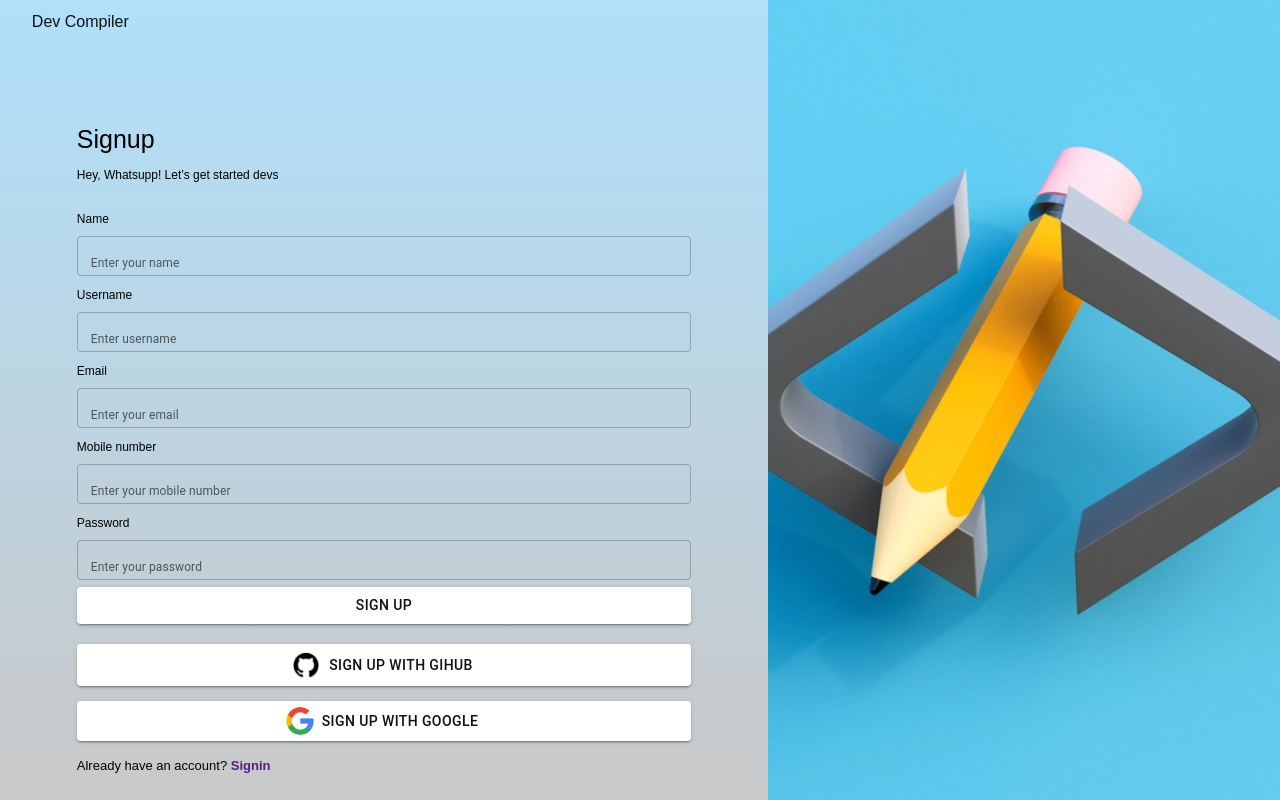
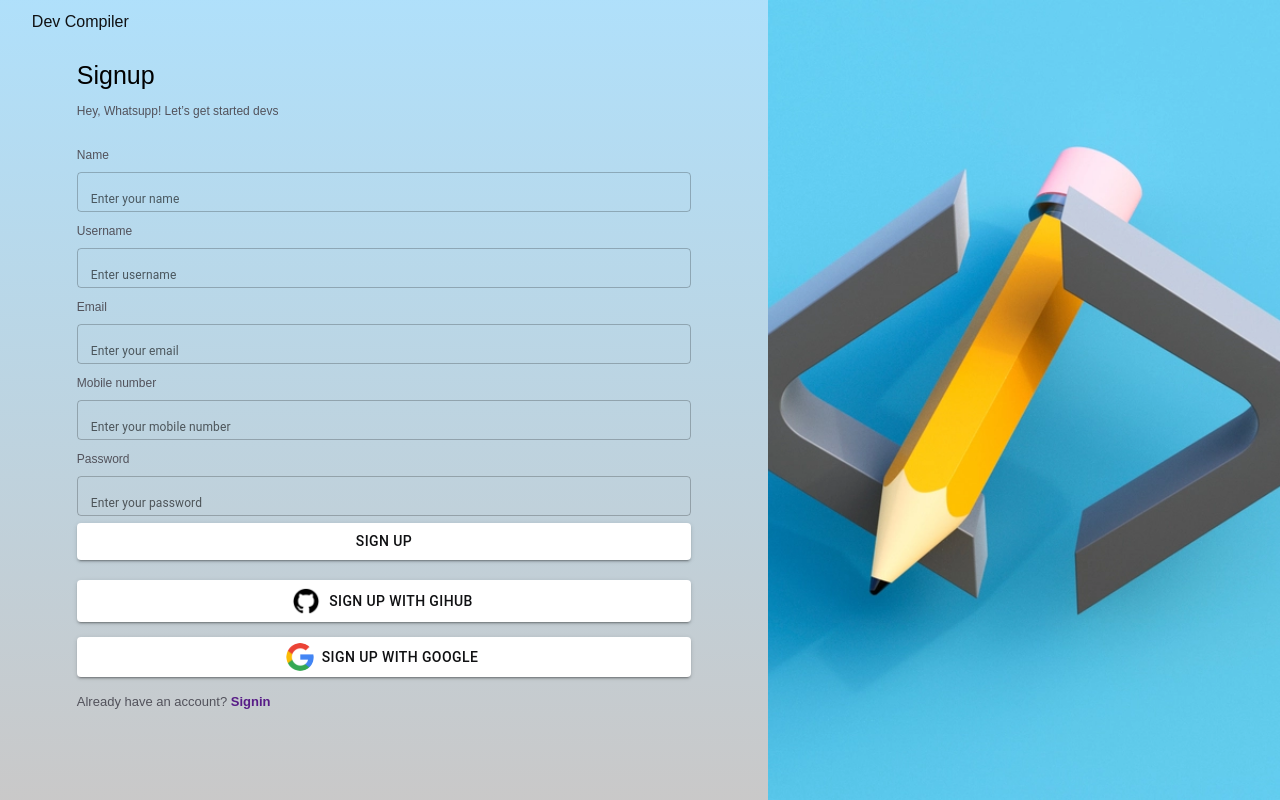
Before and after one commit to shahabazkc/dev-compiler-client, a Next.js app: page /signup in a window 1280 px wide. Built offline with nearby package versions, Linux system fonts and the light colour scheme; no server answers; a web font is replaced by a local one.

Commit message:
fix: color auth

```diff
--- a/src/components/login/login.module.scss
+++ b/src/components/login/login.module.scss
@@ -4,12 +4,9 @@
     font-weight: 500;
     font-size: 25px;
     line-height: 22px;
-    /* identical to box height */
-    // color: #000000;
 }
 
 .loginContentText{
-//    color: $label-color;
    font-size: 12px;
    line-height: 10px;
    margin-bottom: 20px;
--- a/src/components/login/loginLeft.tsx
+++ b/src/components/login/loginLeft.tsx
@@ -83,20 +83,20 @@ export default function LoginLeft() {
       <div className={authStyles.authLeftContent}>
         <div className="login-content">
           <h1 className={loginStyles.contentTitle}><span>Welcome Back !</span></h1>
-          <p className={loginStyles.loginContentText}>Welcome back! Please enter your details</p>
+          <p className={`${loginStyles.loginContentText} text-zinc-600`}>Welcome back! Please enter your details</p>
 
           <div className="login-form">
-            <div className="form__input">
+            <div className="form__input text-zinc-600">
               <label className="label">Username/email</label>
               {loginData.username.error?.length > 0 && <p className={errorTextClass}>{loginData.username.error}</p>}
               <TextField name="username" error={loginData?.username.error?.length > 0} onChange={changeHandler} value={loginData.username.value} type="text" size="small" label="Enter your email/username" variant="outlined" />
             </div>
-            <div className="form__input">
+            <div className="form__input text-zinc-600">
               <label className="label">Password</label>
               {loginData.password.error?.length > 0 && <p className={errorTextClass}>{loginData.password.error}</p>}
               <TextField name="password" error={loginData?.password?.error?.length > 0} onChange={changeHandler} value={loginData.password.value} type="password" size="small" label="Enter your password" variant="outlined" />
             </div>
-            <div className="">
+            <div className="form__label">
               <Link  className="text-purple-800 font-normal text-sm text-right" href={'/'}>Forgot Password?</Link>
             </div>
             <div className={`${authStyles.actionButton}`}>
--- a/src/components/signup/signupLeft.tsx
+++ b/src/components/signup/signupLeft.tsx
@@ -87,30 +87,30 @@ export const SignupLeft = () => {
             <div className={authStyles.authLeftContent}>
                 <div className="signup-content">
                     <h1 className={signupStyles.contentTitle}><span>Signup</span></h1>
-                    <p className={signupStyles.signupContentText}>Hey, Whatsupp! Let’s get started devs</p>
+                    <p className={`${signupStyles.signupContentText} text-zinc-600`}>Hey, Whatsupp! Let’s get started devs</p>
 
                     <div className="login-form">
-                        <div className="form__input">
+                        <div className="form__input text-zinc-600">
                             <label className="label">Name</label>
                             {signupData.name.error?.length > 0 && <p className={errorTextClass}>{signupData.name.error}</p>}
                             <TextField name="name" error={signupData.name.error?.length > 0} type="text" value={signupData.name.value} onChange={changeHandler} size="small" label="Enter your name" variant="outlined" />
                         </div>
-                        <div className="form__input">
+                        <div className="form__input text-zinc-600">
                             <label className="label">Username</label>
                             {signupData.username.error?.length > 0 && <p className={errorTextClass}>{signupData.username.error}</p>}
                             <TextField name="username" error={signupData.username.error?.length > 0} type="text" value={signupData.username.value} onChange={changeHandler} size="small" label="Enter username" variant="outlined" />
                         </div>
-                        <div className="form__input">
+                        <div className="form__input text-zinc-600">
                             <label className="label">Email</label>
                             {signupData.email.error?.length > 0 && <p className={errorTextClass}>{signupData.email.error}</p>}
                             <TextField name="email" error={signupData.email.error?.length > 0} type="email" value={signupData.email.value} onChange={changeHandler} size="small" label="Enter your email" variant="outlined" />
                         </div>
-                        <div className="form__input">
+                        <div className="form__input text-zinc-600">
                             <label className="label">Mobile number</label>
                             {signupData.mobile.error?.length > 0 && <p className={errorTextClass}>{signupData.mobile.error}</p>}
                             <TextField name="mobile" error={signupData.mobile.error?.length > 0} type="text" value={signupData.mobile.value} onChange={changeHandler} size="small" label="Enter your mobile number" variant="outlined" />
                         </div>
-                        <div className="form__input">
+                        <div className="form__input text-zinc-600">
                             <label className="label">Password</label>
                             {signupData.password.error?.length > 0 && <p className={errorTextClass}>{signupData.password.error}</p>}
                             <TextField name="password" error={signupData.password.error?.length > 0} type="password" value={signupData.password.value} onChange={changeHandler} size="small" label="Enter your password" variant="outlined" />
@@ -125,7 +125,7 @@ export const SignupLeft = () => {
                         <div className={authStyles.actionButton}>
                             <Button onClick={(e) => googleSignInAction(e)} startIcon={<Avatar style={{ height: "28px", width: "28px" }} src={googleIcon.src} />} className={authStyles.oAuthButton} variant="contained" > Sign Up with Google</Button>
                         </div>
-                        <div className="signin_signup_text">
+                        <div className="signin_signup_text text-zinc-600">
                             <p>Already have an account?<Link href={'/login'}> <span className="text-purple-900 font-bold">Signin</span></Link>
                             </p>
                         </div>
--- a/src/styles/auth.module.scss
+++ b/src/styles/auth.module.scss
@@ -6,7 +6,7 @@
 
 .authLeft {
     min-width: 60%;
-    padding-top: 10%;
+    padding-top: 5%;
     background: linear-gradient(180deg, rgba(154, 219, 255, 0.74) 0%, rgba(20, 15, 15, 0.169583) 100.42%, rgba(0, 0, 0, 0) 107.71%), rgba(222, 222, 222, 0.51);
 }
 
```
